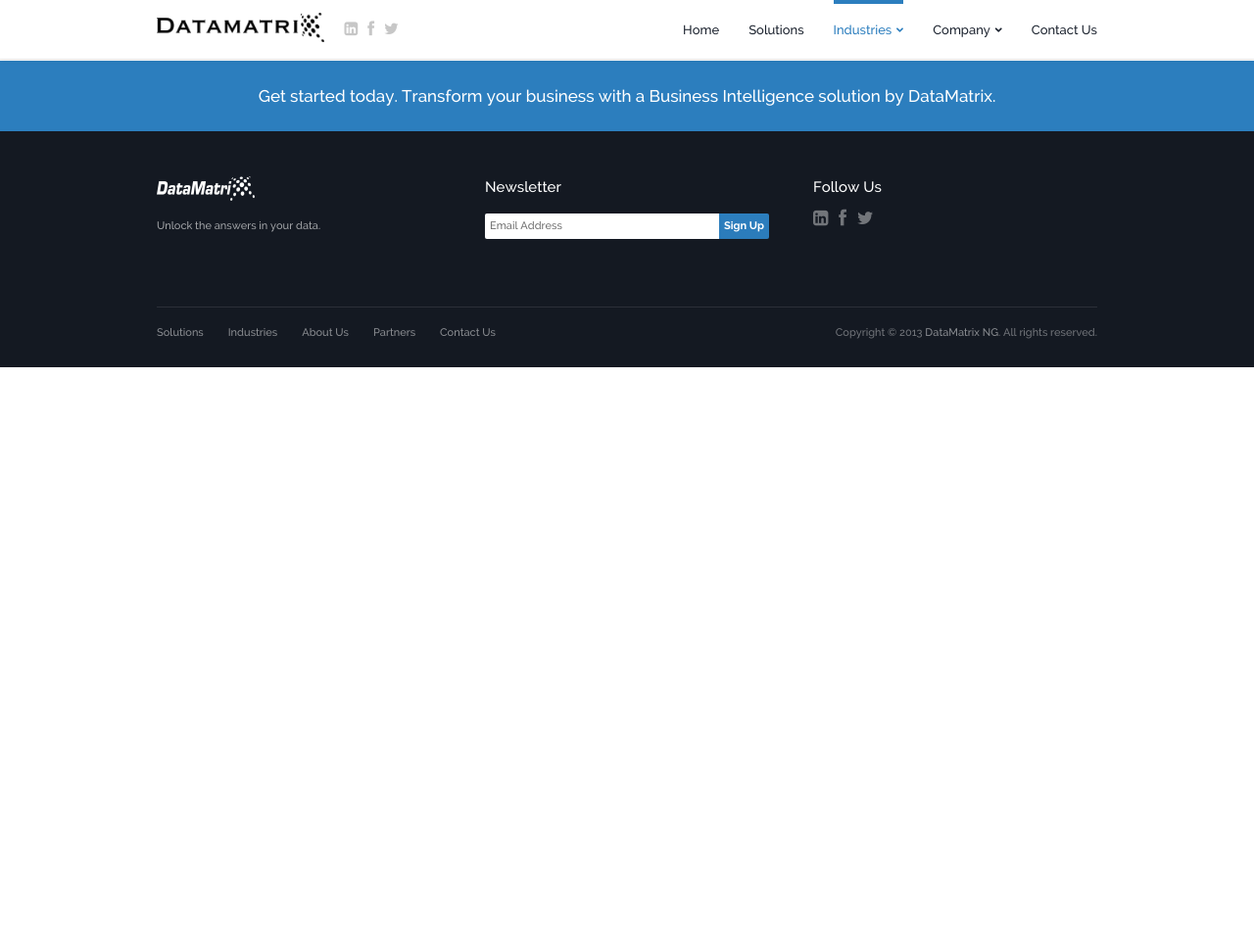
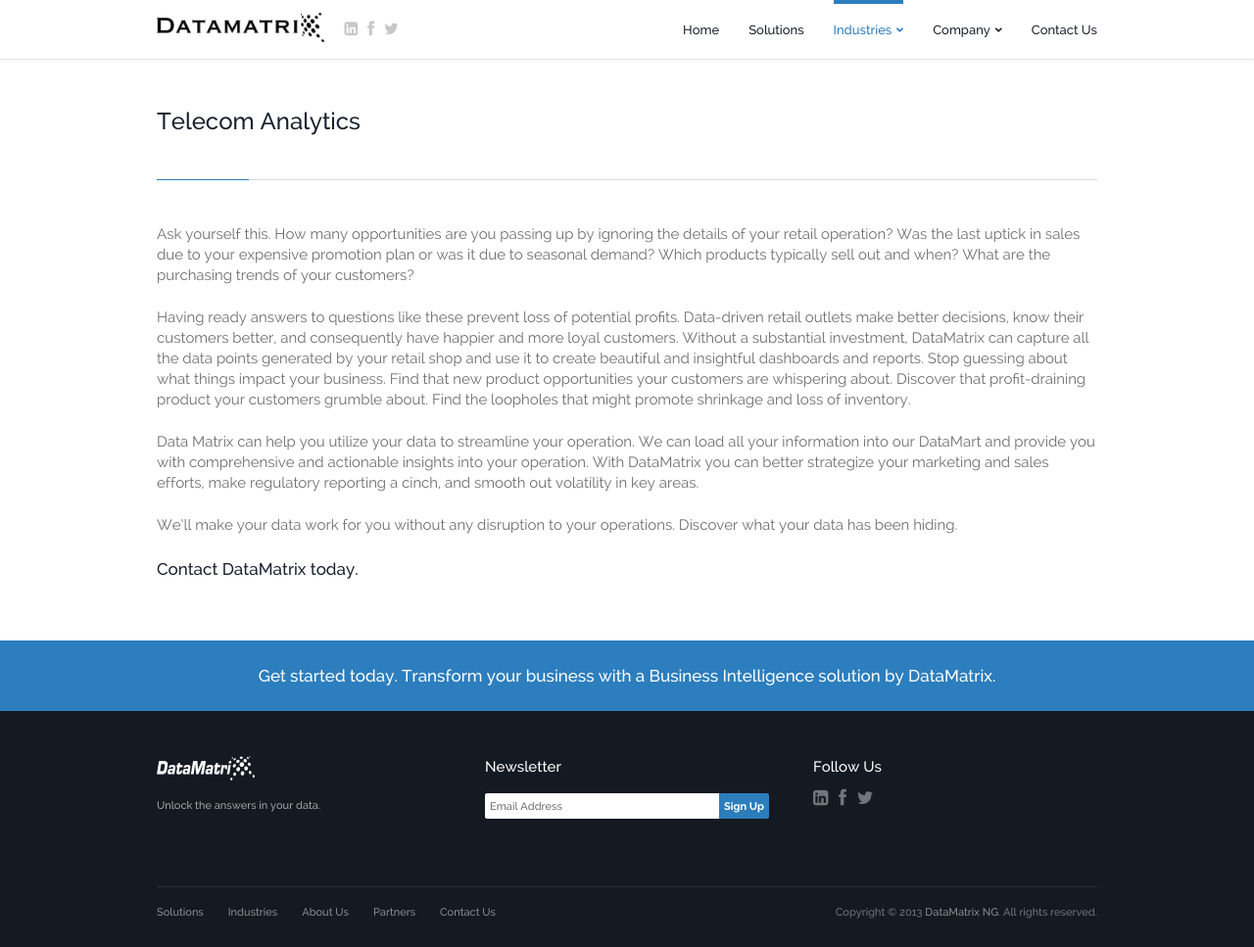
Before and after one commit to dtmtx/dtmtx.github.io, a Jekyll site: the page built from retail.html, in a window 1280 px wide and 967 px high. Shown: the whole window at 98% size. Built offline with Jekyll 4.4.1, drawn with Linux system fonts in a browser that asks for light colours; Markdown is read by kramdown in place of the engine named in the settings.

Commit message:
retail content

```diff
--- a/retail.html
+++ b/retail.html
@@ -5,4 +5,28 @@
 menugroup: industries
 ---
 
-Solutions
+<!-- ~~~~~~~~~~~~~~~~~~~~~~~~~~~~~~~~~~~~~~~~~~~~~~~~~~~~~~~~~~~~~~~~~~~~~ -->
+			<!-- Main Content -->
+			<!-- ~~~~~~~~~~~~~~~~~~~~~~~~~~~~~~~~~~~~~~~~~~~~~~~~~~~~~~~~~~~~~~~~~~~~~ -->
+			<div class="main-content">
+				<div class="main-content-inner content-width">
+
+					<!-- ~~~~~~~~~~~~~~~~~~~~~~~~~~~~~~~ -->
+					<!-- Page Title -->
+					<!-- ~~~~~~~~~~~~~~~~~~~~~~~~~~~~~~~ -->
+
+					<h1>Telecom Analytics</h1>
+
+					<p>Ask yourself this. How many opportunities are you passing up by ignoring the details of your retail operation? Was the last uptick in sales due to your expensive promotion plan or was it due to seasonal demand? Which products typically sell out and when? What are the purchasing trends of your customers?</P>
+
+					<p>Having ready answers to questions like these prevent loss of potential profits. Data-driven retail outlets make better decisions, know their customers better, and consequently have happier and more loyal customers.
+					Without a substantial investment, DataMatrix can capture all the data points generated by your retail shop and use it to create beautiful and insightful dashboards and reports. Stop guessing about what things impact your business. Find that new product opportunities your customers are whispering about. Discover that profit-draining product your customers grumble about. Find the loopholes that might promote shrinkage and loss of inventory.</P>
+
+					<p>Data Matrix can help you utilize your data to streamline your operation. We can load all your information into our DataMart and provide you with comprehensive and actionable insights into your operation. With DataMatrix you can better strategize your marketing and sales efforts, make regulatory reporting a cinch, and smooth out volatility in key areas.</P>
+
+					<p>We’ll make your data work for you without any disruption to your operations. Discover what your data has been hiding.</p>
+
+					<h2>Contact DataMatrix today.</h2>
+
+			</div>
+					</div>
```
